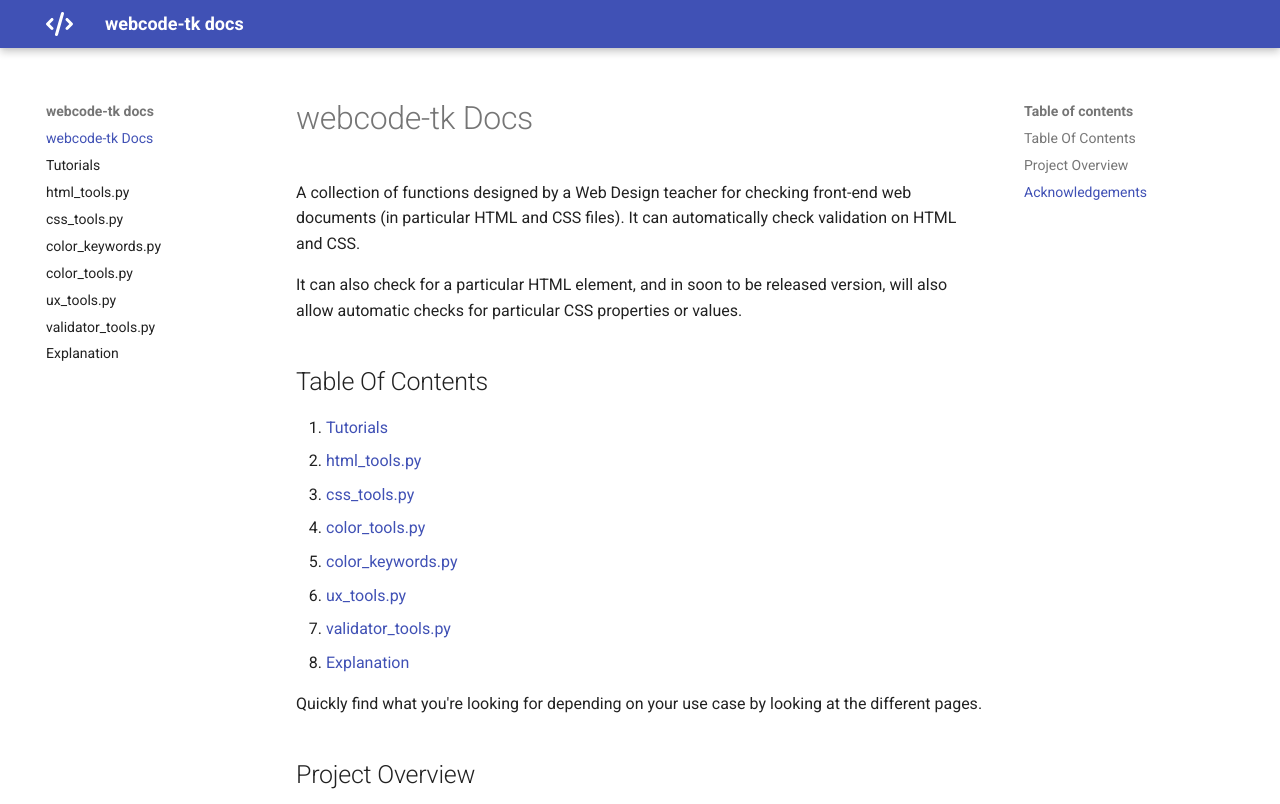
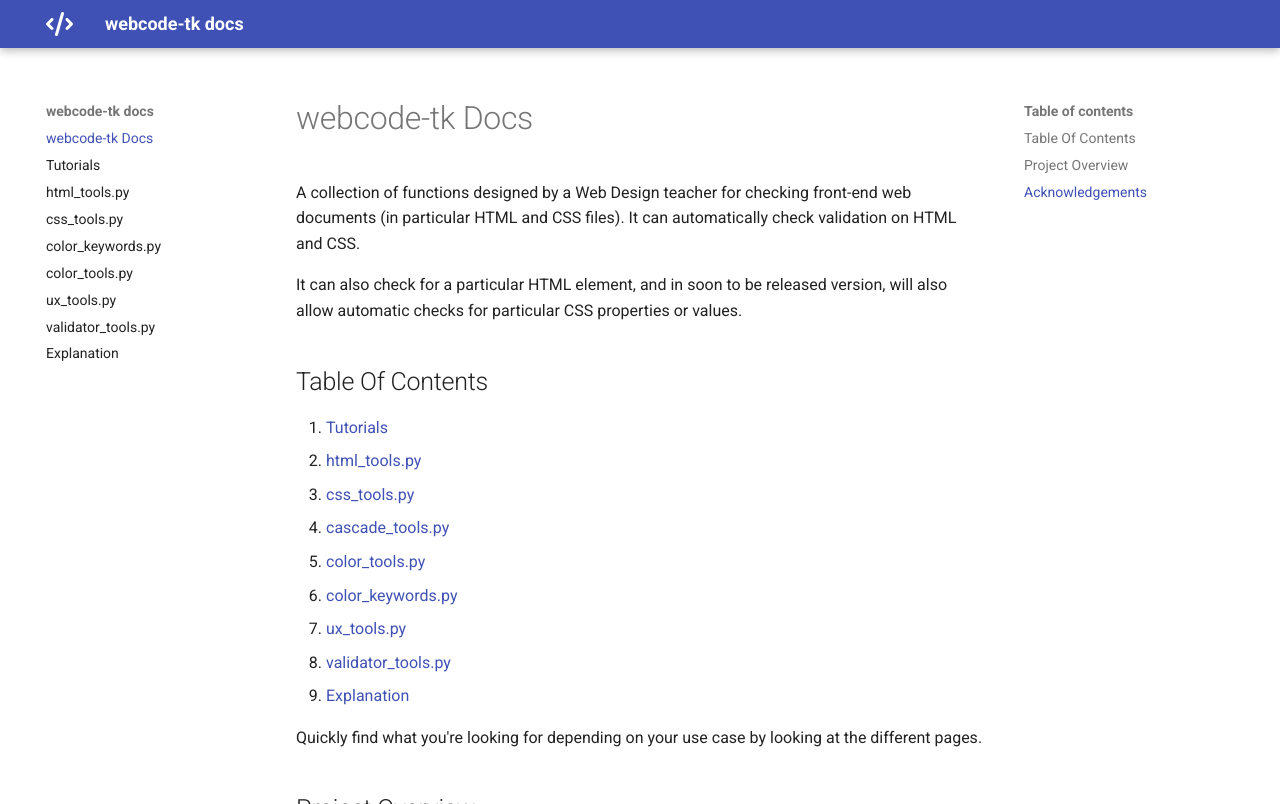
Before and after one commit to HundredVisionsGuy/webcode-tk, an MkDocs documentation site: the page built from docs/index.md, in a window 1280 px wide and 1338 px high, cut to the strip 0-804 px from the top of the window. Built offline with MkDocs 1.6.1 and Material for MkDocs 9.7.7, drawn with Linux system fonts in a browser that asks for light colours.

Commit message:
docs: updating docs to add cascade_tools

```diff
--- a/docs/index.md
+++ b/docs/index.md
@@ -9,11 +9,12 @@ It can also check for a particular HTML element, and in soon to be released vers
 1. [Tutorials](tutorials.md)
 2. [html_tools.py](reference/html_tools.md)
 3. [css_tools.py](reference/css_tools.md)
-4. [color_tools.py](reference/color_tools.md)
-5. [color_keywords.py](reference/color_keywords.md)
-6. [ux_tools.py](reference/ux_tools.md)
-7. [validator_tools.py](reference/validator_tools.md)
-8. [Explanation](explanation.md)
+4. [cascade_tools.py](reference/cascade_tools.md)
+5. [color_tools.py](reference/color_tools.md)
+6. [color_keywords.py](reference/color_keywords.md)
+7. [ux_tools.py](reference/ux_tools.md)
+8. [validator_tools.py](reference/validator_tools.md)
+9. [Explanation](explanation.md)
 
 Quickly find what you're looking for depending on
 your use case by looking at the different pages.
```
Also changed, not shown: docs/reference/cascade_tools.md (added, +14 -0 lines).
